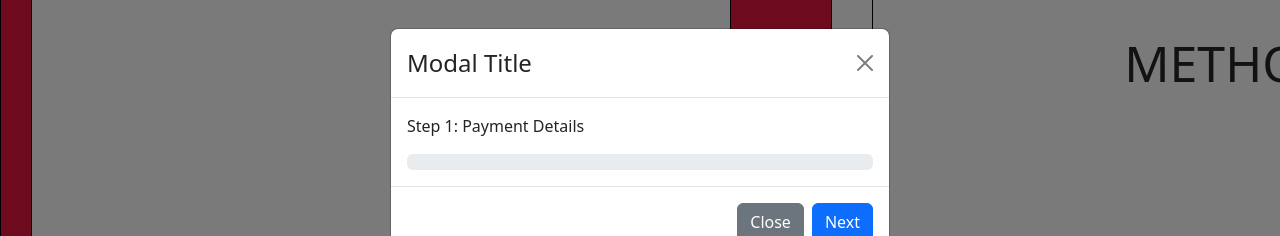
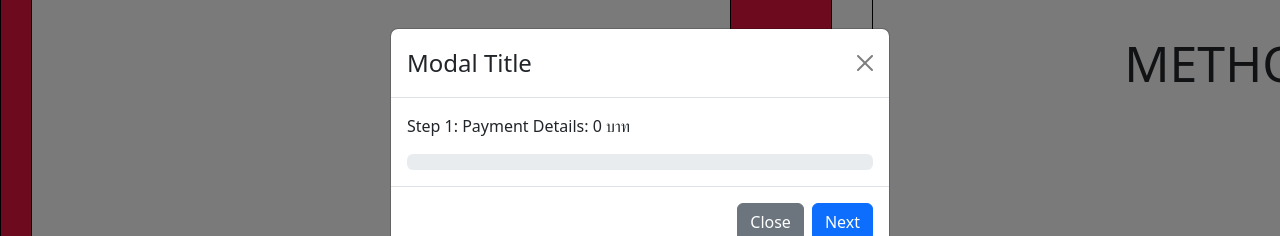
Before and after one commit to Alivefordie/course_learn, a React (Create React App) app in the folder client/: page /payment in a window 1280 px wide. Both pictures are taken after a click on the button "Confirm". Shown: the part 163-399 px from the top of the page. Built offline with nearby package versions, Linux system fonts and the light colour scheme.

Commit message:
progressbay

```diff
--- a/client/src/pages/Payment.js
+++ b/client/src/pages/Payment.js
@@ -15,15 +15,15 @@ const Payment = () => {
         try {
             const jwtToken = sessionStorage.getItem('jwtToken');
             if (!jwtToken) {
-              console.error('JWT token not found.');
-              return;
+                console.error('JWT token not found.');
+                return;
             }
             axios.defaults.headers.common['Authorization'] = `Bearer ${jwtToken}`;
             const response = await axios.get("http://localhost:1337/api/users/me?populate=*");
             console.log(response.data.courses);
             setData(response.data.courses);
             calculateTotalPrice(response.data.courses);
-        } catch(error) {
+        } catch (error) {
             console.error('Error occurred:', error);
         }
     }
@@ -55,12 +55,14 @@ const Payment = () => {
         if (progress < 100) {
             setProgress(Math.min(progress + 33.33, 100));
         }
+        if (progress > 70) {
+            handleCloseModal();
+        }
     }
 
     return (
         <div className={styles.container}>
             <div className={styles.body}>
-
                 <div className={styles.ct1}>
                     1
                     <div className={styles.ct1_1}>
@@ -73,7 +75,7 @@ const Payment = () => {
                     </div>
                     <div className={styles.totalPrice}>
                         TotalPrice: {totalPrice}
-                    </div >
+                    </div>
                 </div>
                 <div className={styles.ct2}>
                     Name
@@ -91,7 +93,6 @@ const Payment = () => {
                     Phone
                     <br />
                     <input className={styles.input} placeholder="phone" />
-
                 </div>
                 <div className={styles.ct3}>
                     3
@@ -104,15 +105,17 @@ const Payment = () => {
                         </div>
                     </div>
                 </div>
-
             </div>
-
             <Modal show={showModal} onHide={handleCloseModal}>
                 <Modal.Header closeButton>
                     <Modal.Title>Modal Title</Modal.Title>
                 </Modal.Header>
                 <Modal.Body>
-                    {progress >= 0 && <p>Step 1: Payment Details</p>}
+                    {progress >= 0 &&
+                        <div>
+                            <p>Step 1: Payment Details: {totalPrice} บาท</p>
+                        </div>
+                    }
                     {progress >= 33 &&
                         <div>
                             <p>Step 2: QR Code</p>
```
